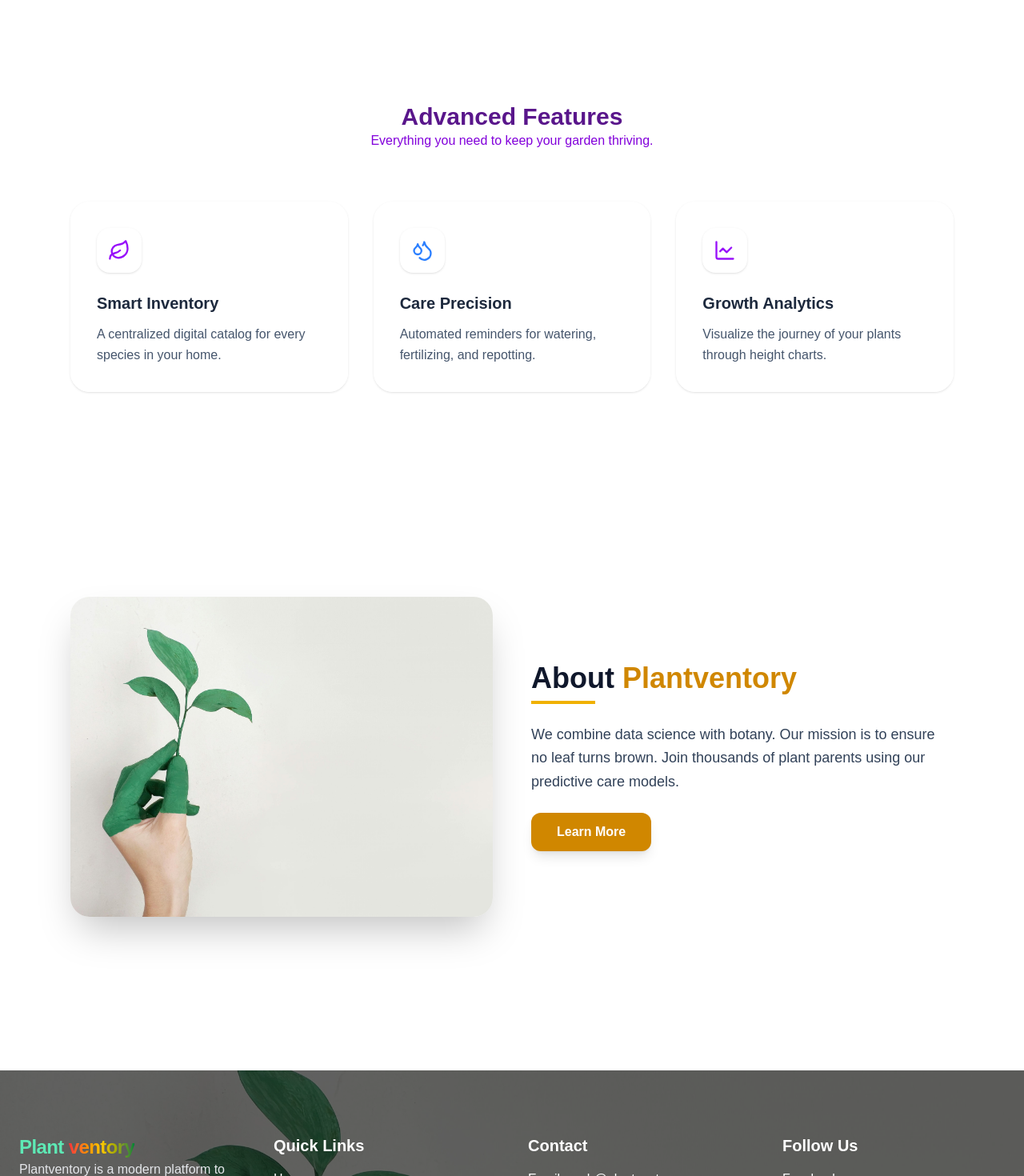
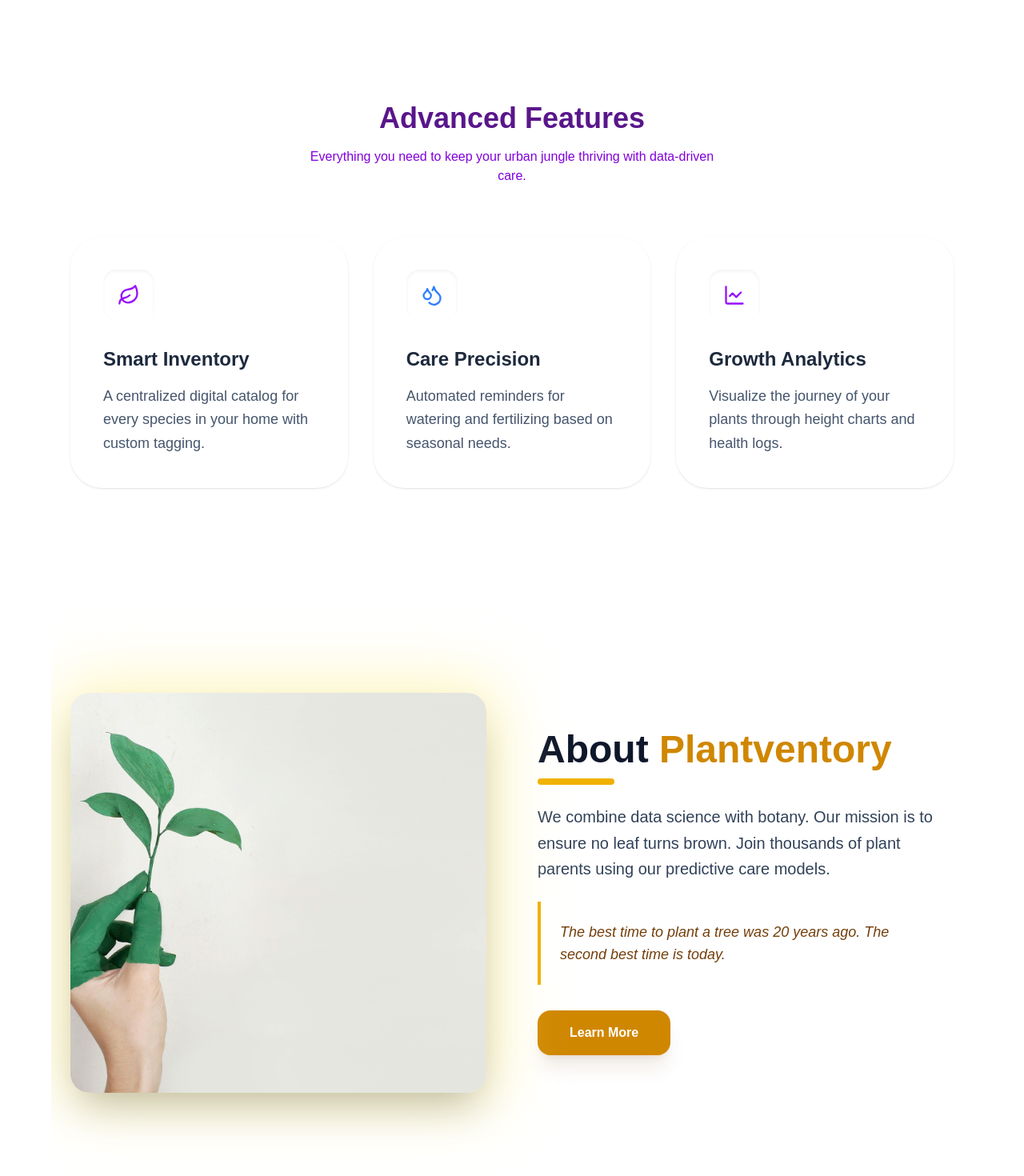
Before and after one commit to yasarahasini/plant-ventory, a Next.js app in the folder frontend/: page / in a window 1280 px wide. Shown: the part 800-2270 px from the top of the page at 80% size. Built offline with nearby package versions, Linux system fonts and the light colour scheme.

Commit message:
update pages

```diff
--- a/frontend/app/page.tsx
+++ b/frontend/app/page.tsx
@@ -8,15 +8,16 @@ import { useEffect, useRef, useState } from "react";
 import gsap from "gsap";
 import { ScrollTrigger } from "gsap/ScrollTrigger";
 
-// Register ScrollTrigger
+
+if (typeof window !== "undefined") {
   gsap.registerPlugin(ScrollTrigger);
+}
 
 export default function AboutSection() {
   const mainRef = useRef(null);
   const images = ["/home5.jpg", "/home.jpg", "/home1.jpg"];
   const [currentImage, setCurrentImage] = useState(0);
 
-  // Image Slider Logic
   useEffect(() => {
     const interval = setInterval(() => {
       setCurrentImage((prev) => (prev + 1) % images.length);
@@ -24,33 +25,32 @@ export default function AboutSection() {
     return () => clearInterval(interval);
   }, [images.length]);
 
-  // GSAP Scroll Animation Logic
+
   useEffect(() => {
     const ctx = gsap.context(() => {
-      // Timeline for background transitions
       const tl = gsap.timeline({
         scrollTrigger: {
           trigger: mainRef.current,
           start: "top top",
           end: "bottom bottom",
-          scrub: 1, // Smooth transition tied to scroll
+          scrub: 1.2,
         },
       });
 
-      tl.to(mainRef.current, { backgroundColor: "#f0fdf4" }) // Initial Green (emerald-50)
-        .to(mainRef.current, { backgroundColor: "#faf5ff" }) // Transition to Purple (purple-50)
-        .to(mainRef.current, { backgroundColor: "#fefce8" }); // Transition to Yellow (yellow-50)
+      tl.to(mainRef.current, { backgroundColor: "#f0fdf4" })
+        .to(mainRef.current, { backgroundColor: "#faf5ff" })
+        .to(mainRef.current, { backgroundColor: "#fefce8" });
     }, mainRef);
 
-    return () => ctx.revert(); // Cleanup on unmount
+    return () => ctx.revert();
   }, []);
 
   return (
-    <div ref={mainRef} className="flex flex-col min-h-screen transition-colors duration-500">
+    <div ref={mainRef} className="flex flex-col min-h-screen transition-colors duration-700">
       <Navbar />
 
       <main className="flex-grow">
-        {/* SECTION 1: HERO (Green Theme) */}
+
         <section id="hero" className="relative min-h-screen flex items-center justify-center overflow-hidden px-6">
           <div
             className="absolute inset-0 bg-cover bg-center"
@@ -68,66 +68,101 @@ export default function AboutSection() {
             >
               Digital Gardening Made Simple
             </motion.span>
-            <h1 className="text-5xl md:text-7xl font-extrabold mb-6">
+            <motion.h1
+              initial={{ opacity: 0, y: 30 }}
+              animate={{ opacity: 1, y: 0 }}
+              transition={{ delay: 0.2 }}
+              className="text-5xl md:text-7xl font-extrabold mb-6"
+            >
               Grow smarter with <span className="text-emerald-400">Plantventory</span>
-            </h1>
+            </motion.h1>
             <div className="flex flex-col sm:flex-row justify-center gap-4">
-               <Link href="/get-start" className="px-8 py-4 bg-emerald-600 hover:bg-emerald-700 text-white font-semibold rounded-xl flex items-center justify-center gap-2">
+               <Link href="/get-start" className="px-8 py-4 bg-emerald-600 hover:bg-emerald-700 text-white font-semibold rounded-xl flex items-center justify-center gap-2 transition-transform hover:scale-105">
                   Get Started Free <ArrowRight size={18} />
                </Link>
             </div>
           </div>
         </section>
 
-        {/* SECTION 2: FEATURES (Purple Theme) */}
+
         <section id="features" className="max-w-6xl mx-auto px-6 py-32">
           <div className="text-center mb-16">
-             <h2 className="text-3xl font-bold text-purple-900">Advanced Features</h2>
-             <p className="text-purple-700">Everything you need to keep your garden thriving.</p>
+             <h2 className="text-4xl font-bold text-purple-900 mb-4">Advanced Features</h2>
+             <p className="text-purple-700 max-w-lg mx-auto">Everything you need to keep your urban jungle thriving with data-driven care.</p>
           </div>
           <div className="grid md:grid-cols-3 gap-8">
             <FeatureCard
               icon={<Leaf className="text-purple-600" size={28} />}
               title="Smart Inventory"
-              description="A centralized digital catalog for every species in your home."
+              description="A centralized digital catalog for every species in your home with custom tagging."
               delay={0}
             />
             <FeatureCard
               icon={<Droplets className="text-blue-500" size={28} />}
               title="Care Precision"
-              description="Automated reminders for watering, fertilizing, and repotting."
+              description="Automated reminders for watering and fertilizing based on seasonal needs."
               delay={0.1}
             />
             <FeatureCard
               icon={<LineChart className="text-purple-600" size={28} />}
               title="Growth Analytics"
-              description="Visualize the journey of your plants through height charts."
+              description="Visualize the journey of your plants through height charts and health logs."
               delay={0.2}
             />
           </div>
         </section>
 
-        {/* SECTION 3: ABOUT (Yellow Theme) */}
-        <section id="about" className="max-w-6xl mx-auto px-6 py-32 flex flex-col md:flex-row items-center gap-12">
-          <div className="md:w-1/2 overflow-hidden rounded-3xl shadow-2xl">
+
+        <section id="about" className="max-w-6xl mx-auto px-6 py-32 overflow-hidden">
+          <div className="flex flex-col md:flex-row items-center gap-16">
+
+
+            <motion.div
+              initial={{ opacity: 0, x: -100 }}
+              whileInView={{ opacity: 1, x: 0 }}
+              viewport={{ once: true, amount: 0.3 }}
+              transition={{ duration: 0.8, ease: "easeOut" }}
+              className="md:w-1/2"
+            >
+              <div className="relative group">
+                <div className="absolute -inset-4 bg-yellow-200/50 rounded-[2rem] blur-2xl group-hover:bg-yellow-300/50 transition-all"></div>
                 <img
                   src={images[currentImage]}
                   alt="Plantventory App"
-              className="w-full h-[400px] object-cover transition-all duration-1000"
+                  className="relative w-full h-[500px] rounded-3xl shadow-2xl object-cover transition-all duration-1000"
                 />
               </div>
+            </motion.div>
 
-          <div className="md:w-1/2">
-            <h2 className="text-4xl font-extrabold text-slate-900 mb-6">
+            <motion.div
+              initial={{ opacity: 0, x: 100 }}
+              whileInView={{ opacity: 1, x: 0 }}
+              viewport={{ once: true, amount: 0.3 }}
+              transition={{ duration: 0.8, ease: "easeOut", delay: 0.2 }}
+              className="md:w-1/2"
+            >
+              <h2 className="text-5xl font-extrabold text-slate-900 mb-6">
                 About <span className="text-yellow-600">Plantventory</span>
-              <div className="h-1 w-20 bg-yellow-500 mt-2"></div>
+                <div className="h-2 w-24 bg-yellow-500 mt-3 rounded-full"></div>
               </h2>
-            <p className="text-lg text-slate-700 mb-6 leading-relaxed">
-              We combine data science with botany. Our mission is to ensure no leaf turns brown. Join thousands of plant parents using our predictive care models.
+
+              <p className="text-xl text-slate-700 mb-6 leading-relaxed">
+                We combine data science with botany. Our mission is to ensure no leaf
+                turns brown. Join thousands of plant parents using our predictive
+                care models.
               </p>
-            <button className="px-8 py-3 bg-yellow-600 hover:bg-yellow-700 text-white font-semibold rounded-xl transition-all shadow-lg">
+
+              <div className="bg-white/40 border-l-4 border-yellow-500 p-6 rounded-r-xl mb-8 backdrop-blur-sm">
+                <p className="text-lg text-yellow-900 italic font-medium">
+                  The best time to plant a tree was 20 years ago. The second best time is today.
+                </p>
+              </div>
+
+              <button className="px-10 py-4 bg-yellow-600 hover:bg-yellow-700 text-white font-bold rounded-2xl transition-all shadow-xl shadow-yellow-900/10 hover:-translate-y-1">
                  Learn More
               </button>
+            </motion.div>
+
           </div>
         </section>
       </main>
@@ -135,20 +170,21 @@ export default function AboutSection() {
   );
 }
 
+
 function FeatureCard({ icon, title, description, delay }: any) {
   return (
     <motion.div
       initial={{ opacity: 0, y: 30 }}
       whileInView={{ opacity: 1, y: 0 }}
       viewport={{ once: true }}
-      transition={{ duration: 0.5, delay }}
-      className="bg-white/50 backdrop-blur-sm border border-white p-8 rounded-3xl shadow-sm hover:shadow-xl transition-all"
+      transition={{ duration: 0.6, delay }}
+      className="bg-white/60 backdrop-blur-md border border-white/40 p-10 rounded-[2.5rem] shadow-sm hover:shadow-2xl hover:-translate-y-2 transition-all duration-300 group"
     >
-      <div className="w-14 h-14 bg-white rounded-2xl flex items-center justify-center mb-6 shadow-sm">
+      <div className="w-16 h-16 bg-white rounded-2xl flex items-center justify-center mb-8 shadow-inner group-hover:scale-110 transition-transform duration-300">
         {icon}
       </div>
-      <h3 className="text-xl font-bold mb-3 text-slate-800">{title}</h3>
-      <p className="text-slate-600 leading-relaxed">{description}</p>
+      <h3 className="text-2xl font-bold mb-4 text-slate-800">{title}</h3>
+      <p className="text-slate-600 leading-relaxed text-lg">{description}</p>
     </motion.div>
   );
 }
```
Lines whose indentation alone changed are shown as unchanged.
